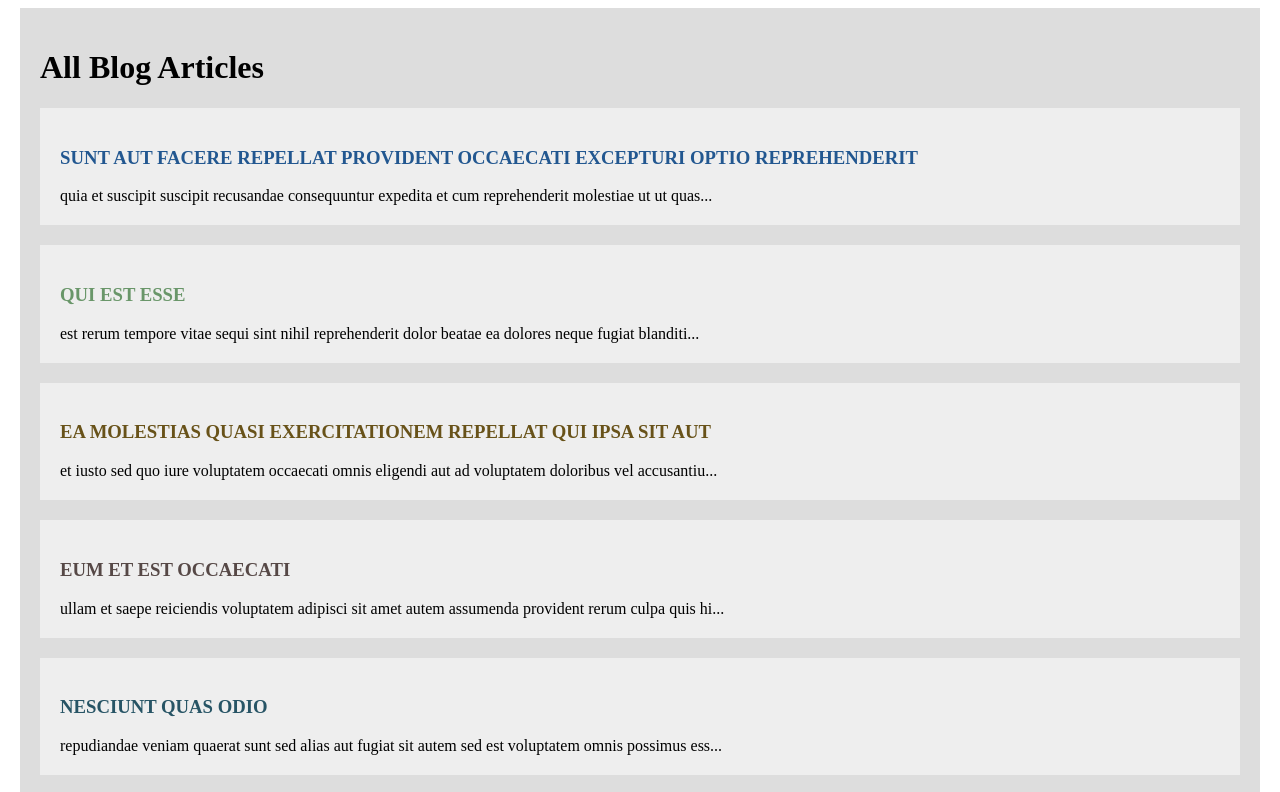
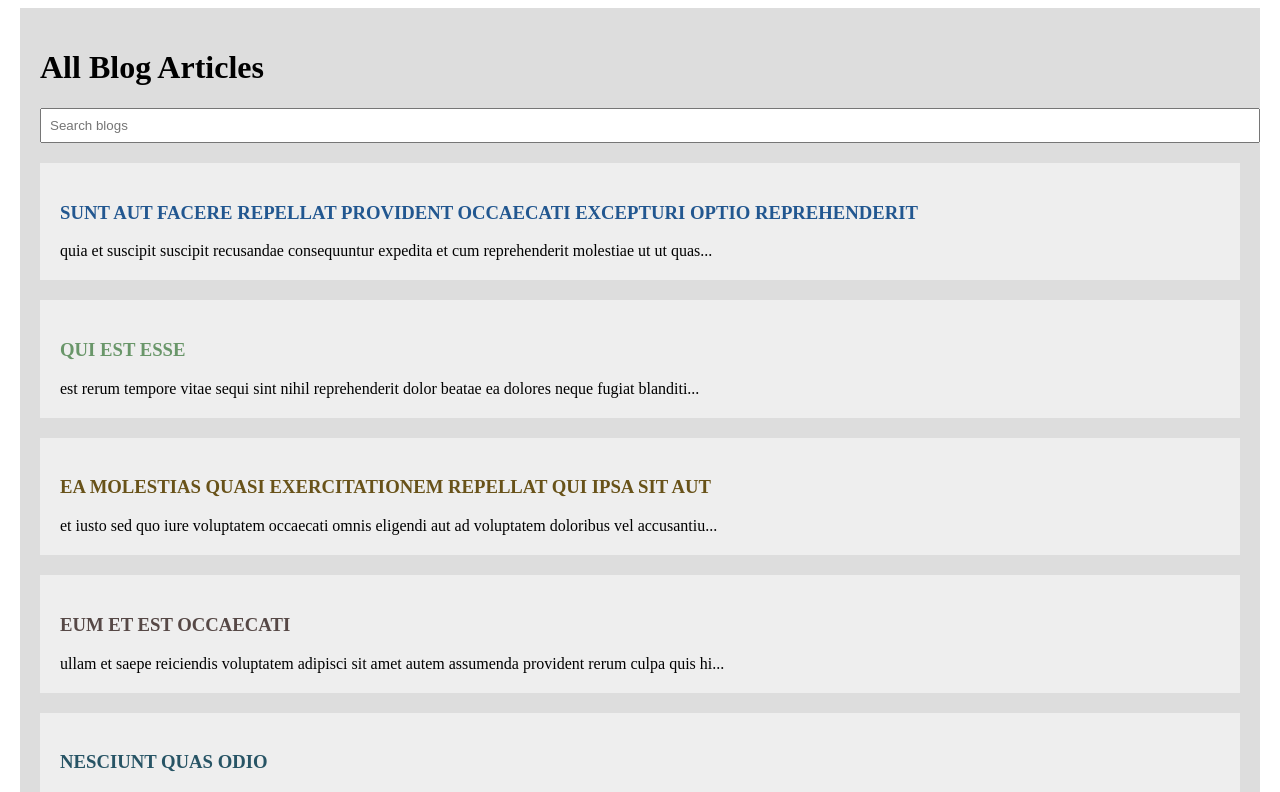
Before and after one commit to attaab/vue, a Vue app in the folder vueapp/: page / in a window 1280 px wide. Shown: the top 792 px of the page. Built offline with nearby package versions, Linux system fonts and the light colour scheme; what vue-resource would draw is missing.

Commit message:
learnt how to do custom search filters with computed properties not filter

```diff
--- a/vueapp/src/components/showBlog.vue
+++ b/vueapp/src/components/showBlog.vue
@@ -1,8 +1,8 @@
 <template>
   <div v-theme:column=" 'wide' " id="show-blogs">
       <h1>All Blog Articles</h1>
-
-      <div v-for="blog in blogs" class="single-blog">
+     <input v-model="search" placeholder="Search blogs" type="text" name="" id="">
+      <div v-for="blog in filteredBlogs" class="single-blog">
           <h3 v-rainbow>{{blog.title | to-uppercase}}</h3>
           <article v-on:click="fullText">{{blog.body | snippet}}</article>
       </div>
@@ -16,7 +16,8 @@
     props : ["blogsData"],
     data() {
         return {
-            blogs : []
+            blogs : [],
+            search : ""
         }
     },
     methods: {
@@ -33,6 +34,13 @@
         //     });
 
         this.blogs = this.blogsData.slice(0, 10);//blog data are being passed through props
+    },
+    computed : {
+        filteredBlogs : function () {
+            return this.blogs.filter((blog) => {
+                return blog.title.match(this.search);
+            });
+        }
     }
 }
 </script>
@@ -49,4 +57,11 @@
     box-sizing: border-box;
     background: #eee;
 }
+
+ input[type="text"], textarea {
+         display: block;
+         width: 100%;
+         padding: 8px;
+     }
+
 </style>
```
